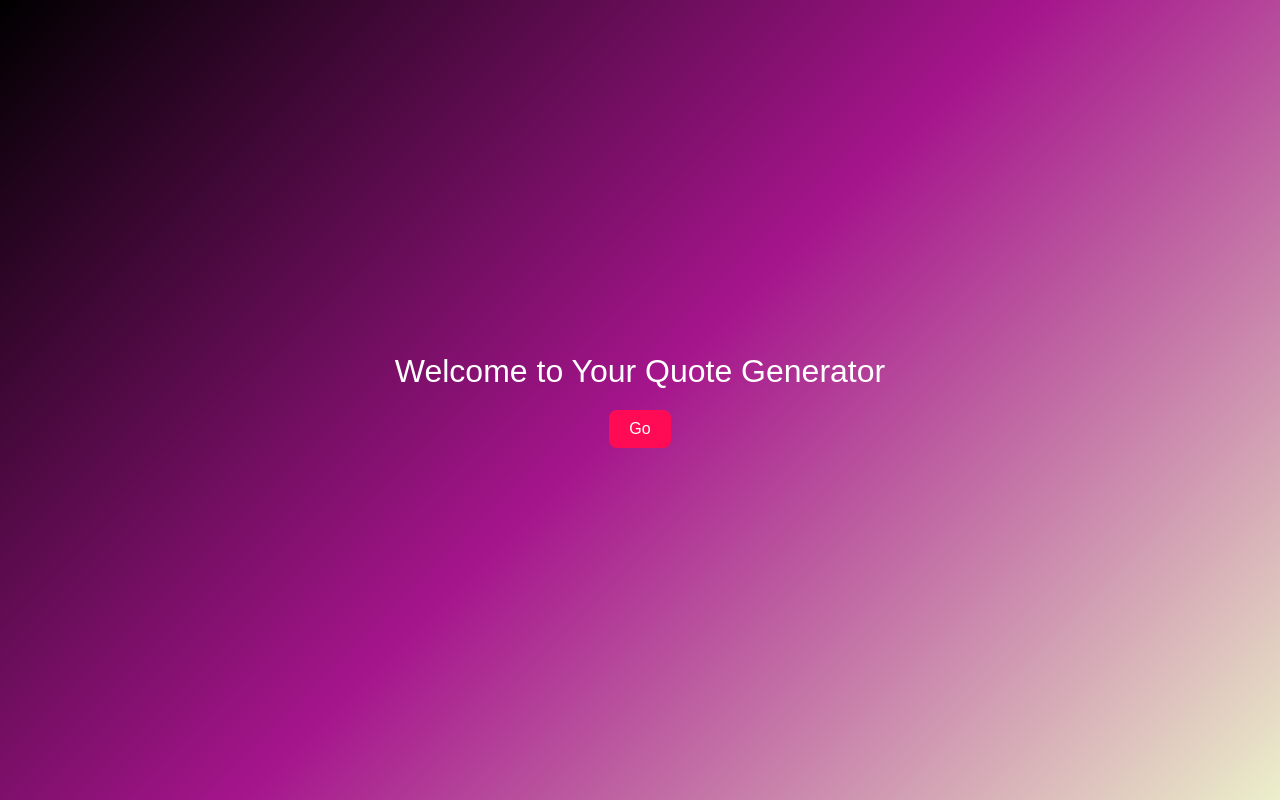
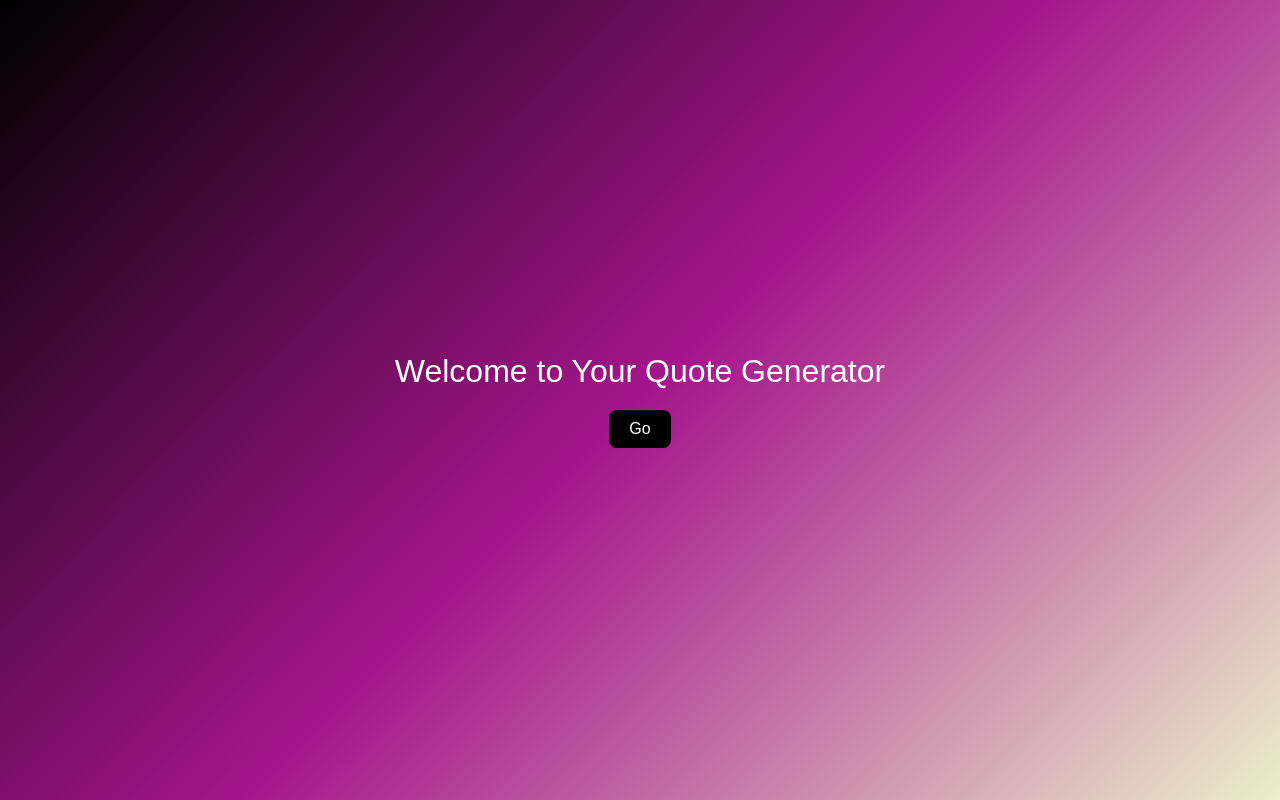
Before and after one commit to redrednatunatu/Journal, a plain HTML site: page index.html in a window 1280 px wide. Drawn offline with Linux system fonts and the light colour scheme.

Commit message:
Update index.html

```diff
--- a/index.html
+++ b/index.html
@@ -34,7 +34,7 @@
     }
     button {
       padding: 10px 20px;
-      background-color: rgb(255, 11, 85);
+      background-color: rgb(0,0,0);
       border: none;
       border-radius: 8px;
       color: white;
```
